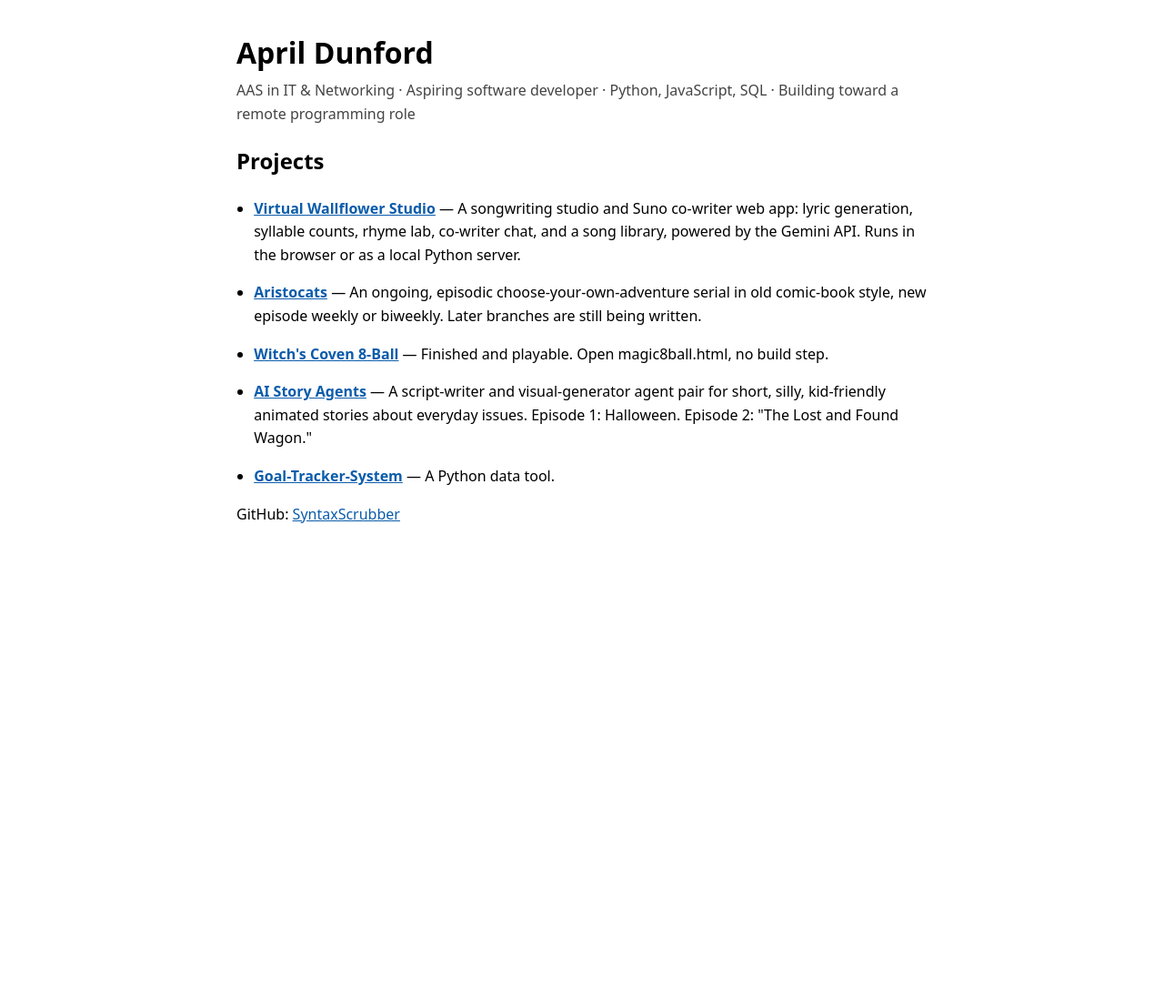
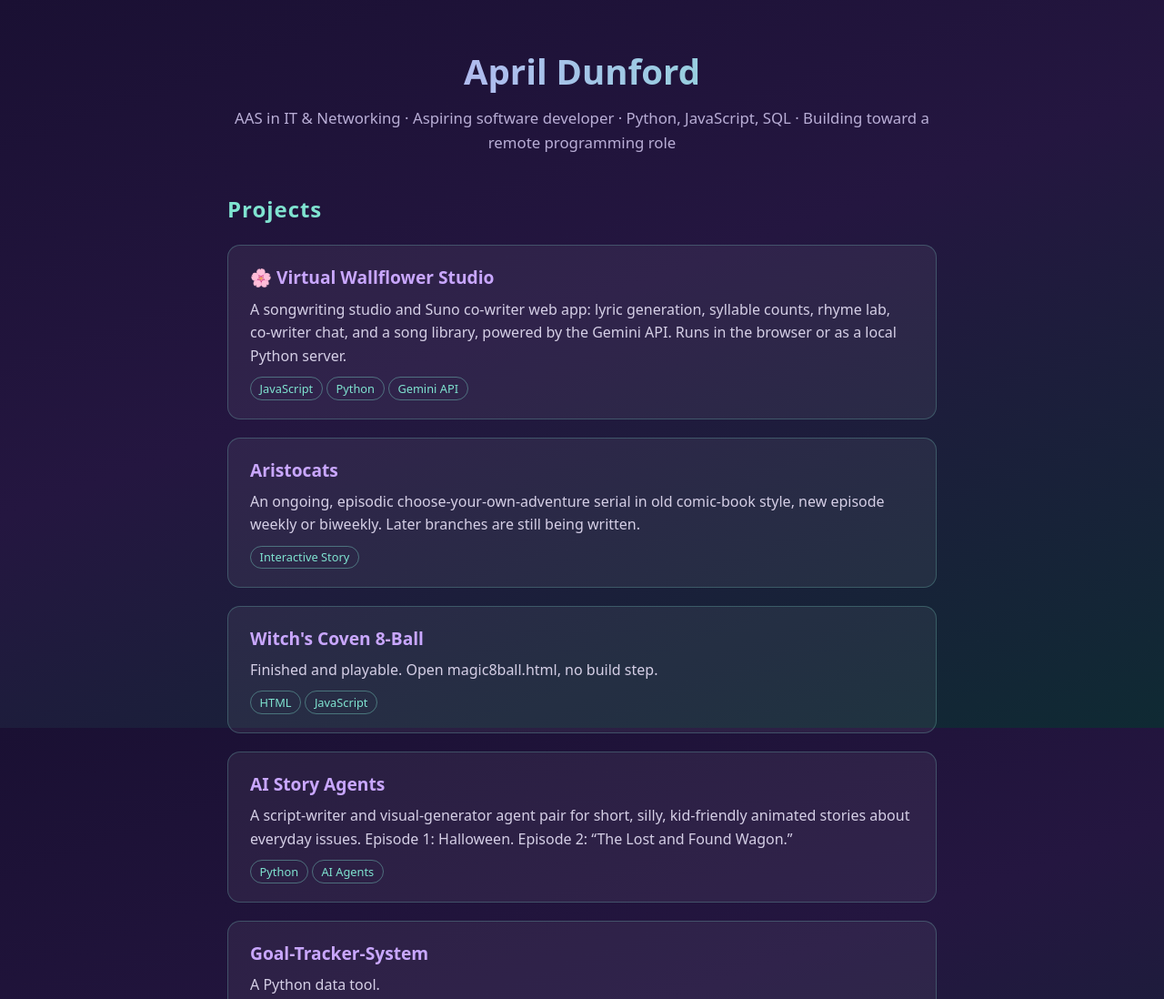
Before and after one commit to SyntaxScrubber/my-portfolio, a plain HTML site: page index.html in a window 1280 px wide. Shown: the top 1098 px of the page at 91% size. Before the commit the page ends 800 px from the top, so only its background shows below. Drawn offline with Linux system fonts and the light colour scheme.

Commit message:
Dreamy dark theme: purple gradient, teal accents, project cards

```diff
--- a/index.html
+++ b/index.html
@@ -5,27 +5,94 @@
 <meta name="viewport" content="width=device-width, initial-scale=1">
 <title>April Dunford — Portfolio</title>
 <style>
-body { font-family: system-ui, sans-serif; max-width: 760px; margin: 2rem auto; padding: 0 1rem; line-height: 1.6; }
-h1 { margin-bottom: 0; }
-p.tagline { margin-top: 0.25rem; color: #444; }
-ul { padding-left: 1.2rem; }
-li { margin-bottom: 1rem; }
-a { color: #0b5cab; }
+* { box-sizing: border-box; }
+body {
+  font-family: system-ui, -apple-system, "Segoe UI", sans-serif;
+  margin: 0;
+  padding: 0;
+  line-height: 1.6;
+  color: #e9e4f5;
+  background: linear-gradient(160deg, #1a1033 0%, #241640 45%, #0f2a33 100%);
+  background-attachment: fixed;
+  min-height: 100vh;
+}
+.wrap { max-width: 820px; margin: 0 auto; padding: 3rem 1.25rem 4rem; }
+header { text-align: center; margin-bottom: 2.5rem; }
+h1 {
+  margin: 0;
+  font-size: 2.4rem;
+  background: linear-gradient(90deg, #c9a7ff, #7fe3d0);
+  -webkit-background-clip: text;
+  background-clip: text;
+  color: transparent;
+}
+p.tagline { margin-top: 0.5rem; color: #b9aed6; font-size: 1.05rem; }
+h2 { color: #7fe3d0; letter-spacing: 0.04em; margin-top: 2.5rem; }
+.cards { display: grid; gap: 1.25rem; }
+.card {
+  background: rgba(255, 255, 255, 0.06);
+  border: 1px solid rgba(127, 227, 208, 0.25);
+  border-radius: 14px;
+  padding: 1.25rem 1.5rem;
+  transition: border-color 0.2s, transform 0.2s;
+}
+.card:hover { border-color: rgba(127, 227, 208, 0.6); transform: translateY(-2px); }
+.card h3 { margin: 0 0 0.4rem; font-size: 1.2rem; }
+.card h3 a { color: #c9a7ff; text-decoration: none; }
+.card h3 a:hover { text-decoration: underline; }
+.card p { margin: 0; color: #d5cfe6; }
+.card .tag {
+  display: inline-block;
+  margin-top: 0.6rem;
+  font-size: 0.8rem;
+  color: #7fe3d0;
+  border: 1px solid rgba(127, 227, 208, 0.4);
+  border-radius: 999px;
+  padding: 0.1rem 0.6rem;
+}
+footer { text-align: center; margin-top: 3rem; color: #b9aed6; }
+footer a { color: #7fe3d0; }
 </style>
 </head>
 <body>
+<div class="wrap">
+<header>
 <h1>April Dunford</h1>
-<p class="tagline">AAS in IT &amp; Networking · Aspiring software developer · Python, JavaScript, SQL · Building toward a remote programming role</p>
+<p class="tagline">AAS in IT &amp; Networking &middot; Aspiring software developer &middot; Python, JavaScript, SQL &middot; Building toward a remote programming role</p>
+</header>
 
 <h2>Projects</h2>
-<ul>
-<li><strong><a href="https://github.com/SyntaxScrubber/virtual-wallflower-studio">Virtual Wallflower Studio</a></strong> — A songwriting studio and Suno co-writer web app: lyric generation, syllable counts, rhyme lab, co-writer chat, and a song library, powered by the Gemini API. Runs in the browser or as a local Python server.</li>
-<li><strong><a href="https://github.com/SyntaxScrubber/Aristocats">Aristocats</a></strong> — An ongoing, episodic choose-your-own-adventure serial in old comic-book style, new episode weekly or biweekly. Later branches are still being written.</li>
-<li><strong><a href="https://github.com/SyntaxScrubber/witchy-8-ball">Witch's Coven 8-Ball</a></strong> — Finished and playable. Open magic8ball.html, no build step.</li>
-<li><strong><a href="https://github.com/SyntaxScrubber/ai-story-agents">AI Story Agents</a></strong> — A script-writer and visual-generator agent pair for short, silly, kid-friendly animated stories about everyday issues. Episode 1: Halloween. Episode 2: "The Lost and Found Wagon."</li>
-<li><strong><a href="https://github.com/SyntaxScrubber/Goal-Tracker-System">Goal-Tracker-System</a></strong> — A Python data tool.</li>
-</ul>
+<div class="cards">
+<div class="card">
+<h3><a href="https://github.com/SyntaxScrubber/virtual-wallflower-studio">🌸 Virtual Wallflower Studio</a></h3>
+<p>A songwriting studio and Suno co-writer web app: lyric generation, syllable counts, rhyme lab, co-writer chat, and a song library, powered by the Gemini API. Runs in the browser or as a local Python server.</p>
+<span class="tag">JavaScript</span> <span class="tag">Python</span> <span class="tag">Gemini API</span>
+</div>
+<div class="card">
+<h3><a href="https://github.com/SyntaxScrubber/Aristocats">Aristocats</a></h3>
+<p>An ongoing, episodic choose-your-own-adventure serial in old comic-book style, new episode weekly or biweekly. Later branches are still being written.</p>
+<span class="tag">Interactive Story</span>
+</div>
+<div class="card">
+<h3><a href="https://github.com/SyntaxScrubber/witchy-8-ball">Witch's Coven 8-Ball</a></h3>
+<p>Finished and playable. Open magic8ball.html, no build step.</p>
+<span class="tag">HTML</span> <span class="tag">JavaScript</span>
+</div>
+<div class="card">
+<h3><a href="https://github.com/SyntaxScrubber/ai-story-agents">AI Story Agents</a></h3>
+<p>A script-writer and visual-generator agent pair for short, silly, kid-friendly animated stories about everyday issues. Episode 1: Halloween. Episode 2: &ldquo;The Lost and Found Wagon.&rdquo;</p>
+<span class="tag">Python</span> <span class="tag">AI Agents</span>
+</div>
+<div class="card">
+<h3><a href="https://github.com/SyntaxScrubber/Goal-Tracker-System">Goal-Tracker-System</a></h3>
+<p>A Python data tool.</p>
+<span class="tag">Python</span>
+</div>
+</div>
 
+<footer>
 <p>GitHub: <a href="https://github.com/SyntaxScrubber">SyntaxScrubber</a></p>
+</footer>
+</div>
 </body>
 </html>
```
